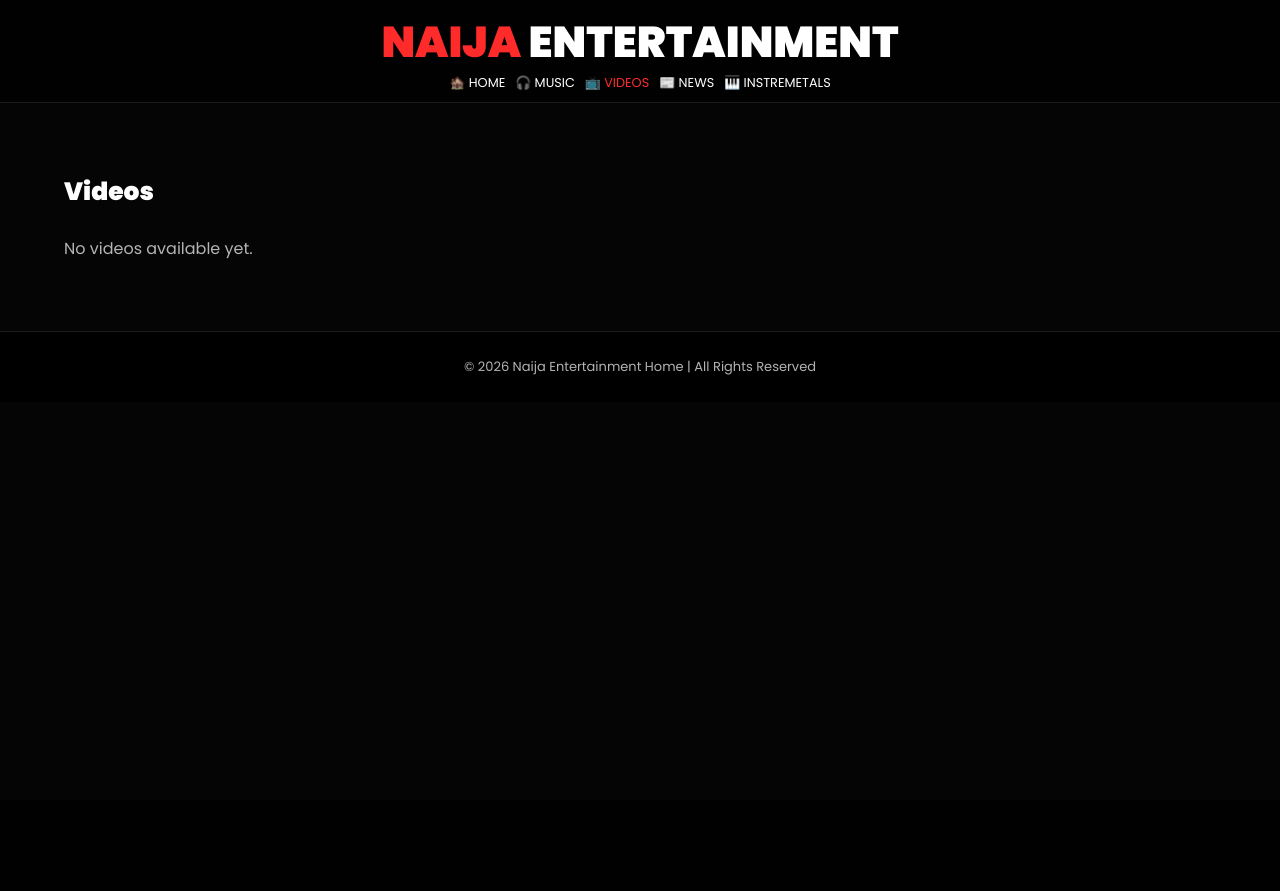
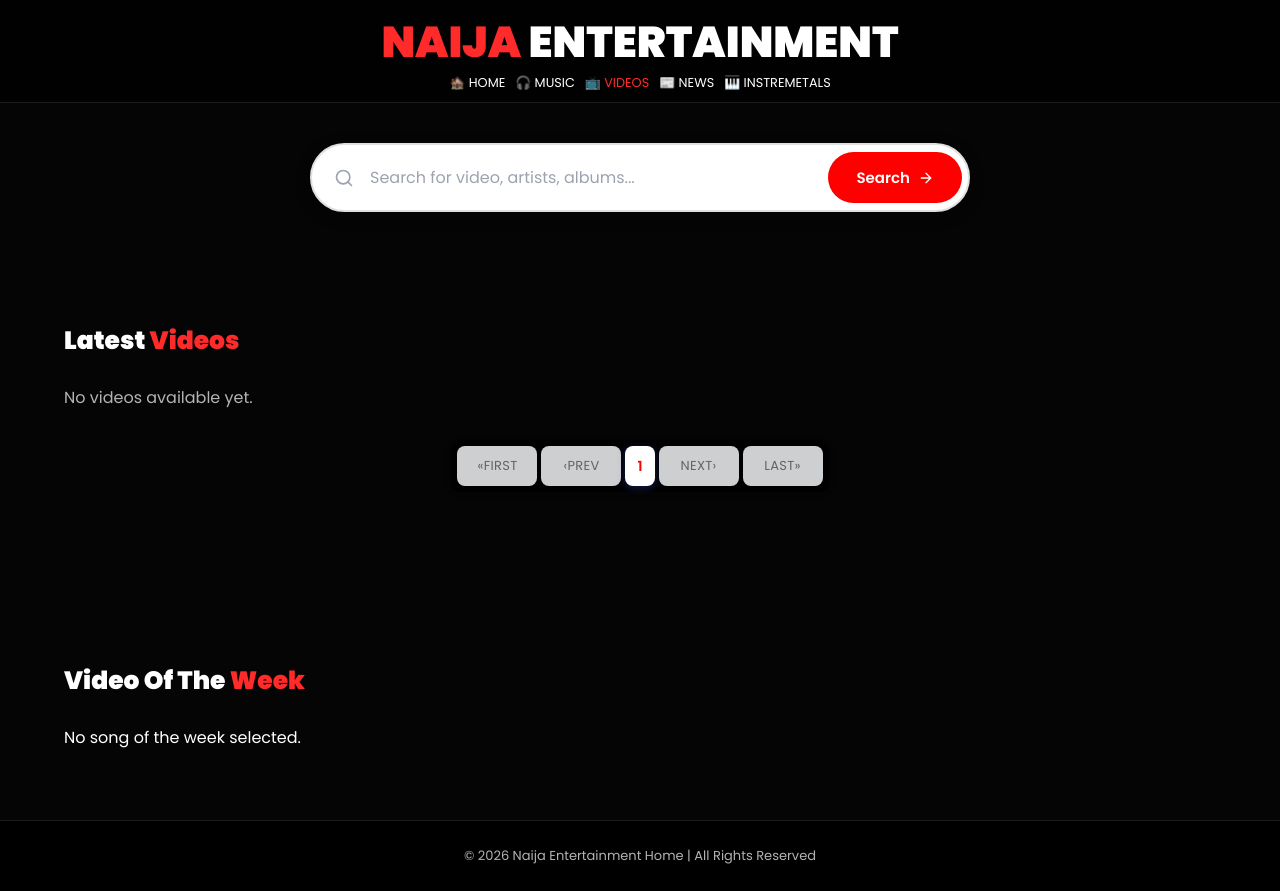
Before and after one commit to SAMUELNNAJI/NAIJA-ENTERTAINMENTS-BLOG, a Django app: page /movies/ in a window 1280 px wide. Before the commit the page ends 375 px from the top, so only its background shows below. Run offline with Django 5.2, Linux system fonts and the light colour scheme; data that the repository does not hold is empty.

```diff
--- a/Blog/templates/blog/music_list.html
+++ b/Blog/templates/blog/music_list.html
@@ -40,7 +40,7 @@
         <a href="{% url 'music_details' music.pk %}" class="card-link">
             <div class="card">
               <!-- Use {{ music }} variables, not static text -->
-              <img src="{{music.cover_image.url|optimized_url}}" alt="{{ music.title }}">
+              <img src="{{music.cover_image.url}}" alt="{{ music.title }}">
               <h3>{{ music.title }}</h3>
               <p>{{ music.artist}}</p>
               <span class="tag">{{ music.genre}}</span>
--- a/Blog/templates/blog/video_detail.html
+++ b/Blog/templates/blog/video_detail.html
@@ -6,14 +6,14 @@
 
 {% block content %}
 <div class="search-container">
-  <form action="{% url 'search_music' %}" method="get" class="search-form">
+  <form action="{% url 'search_video' %}" method="get" class="search-form">
     {% csrf_token %}
     <div class="search-wrapper">
       <svg class="search-icon" xmlns="http://www.w3.org/2000/svg" width="20" height="20" viewBox="0 0 24 24" fill="none" stroke="currentColor" stroke-width="2" stroke-linecap="round" stroke-linejoin="round">
         <circle cx="11" cy="11" r="8"></circle>
         <line x1="21" y1="21" x2="16.65" y2="16.65"></line>
       </svg>
-      <input type="text" name="search" class="search-input" placeholder="Search for music, artists, albums..." autocomplete="off">
+      <input type="text" name="search_video" class="search-input" placeholder="Search for video, artists, albums..." autocomplete="off">
       <button type="submit" class="search-btn">
         <span>Search</span>
         <svg xmlns="http://www.w3.org/2000/svg" width="16" height="16" viewBox="0 0 24 24" fill="none" stroke="currentColor" stroke-width="2" stroke-linecap="round" stroke-linejoin="round">
--- a/Blog/templates/blog/videos.html
+++ b/Blog/templates/blog/videos.html
@@ -1,8 +1,29 @@
 {% extends 'blog/base.html' %}
 {%block content%}
+
+<div class="search-container">
+  <form action="{% url 'search_video' %}" method="get" class="search-form">
+    {% csrf_token %}
+    <div class="search-wrapper">
+      <svg class="search-icon" xmlns="http://www.w3.org/2000/svg" width="20" height="20" viewBox="0 0 24 24" fill="none" stroke="currentColor" stroke-width="2" stroke-linecap="round" stroke-linejoin="round">
+        <circle cx="11" cy="11" r="8"></circle>
+        <line x1="21" y1="21" x2="16.65" y2="16.65"></line>
+      </svg>
+      <input type="text" name="search_video" class="search-input" placeholder="Search for video, artists, albums..." autocomplete="off">
+      <button type="submit" class="search-btn">
+        <span>Search</span>
+        <svg xmlns="http://www.w3.org/2000/svg" width="16" height="16" viewBox="0 0 24 24" fill="none" stroke="currentColor" stroke-width="2" stroke-linecap="round" stroke-linejoin="round">
+          <line x1="5" y1="12" x2="19" y2="12"></line>
+          <polyline points="12 5 19 12 12 19"></polyline>
+        </svg>
+      </button>
+    </div>
+  </form>
+</div>
+
 <section class="section">
   <div class="container">
-    <h2 class="section-title">Videos</h2>
+    <h2 class="section-title">Latest <span>Videos</span></h2>
 
     <div class="grid">
       {% for video in all_videos %}
@@ -37,5 +58,62 @@
       {% endfor %}
     </div>
     </div>
+
+
+    <div class="pagination">
+      <div class="page-buttons">
+        {% if page_obj.has_previous %}
+          <a href="?page=1" class="page-btn edge">« First</a>
+          <a href="?page={{ page_obj.previous_page_number }}" class="page-btn edge">‹ Prev</a>
+        {% else %}
+          <span class="page-btn edge disabled">«First</span>
+          <span class="page-btn edge disabled">‹Prev</span>
+        {% endif %}
+
+        {% for num in page_obj.paginator.page_range %}
+          {% if page_obj.number == num %}
+            <span class="page-btn active">{{ num }}</span>
+          {% elif num == 1 or num == page_obj.paginator.num_pages %}
+            <a href="?page={{ num }}" class="page-btn">{{ num }}</a>
+          {% elif num > page_obj.number|add:'-2' and num < page_obj.number|add:'2' %}
+            <a href="?page={{ num }}" class="page-btn">{{ num }}</a>
+          {% elif num == page_obj.number|add:'-2' or num == page_obj.number|add:'2' %}
+            <span class="page-btn dots">...</span>
+          {% endif %}
+        {% endfor %}
+
+        {% if page_obj.has_next %}
+          <a href="?page={{ page_obj.next_page_number }}" class="page-btn edge">Next ›</a>
+          <a href="?page={{ page_obj.paginator.num_pages }}" class="page-btn edge">Last »</a>
+        {% else %}
+          <span class="page-btn edge disabled">Next›</span>
+          <span class="page-btn edge disabled">Last»</span>
+        {% endif %}
+      </div>
+    </div>
+
 </section>
+
+
+
+<section class="section">
+  <div class="container">
+    <h2 class="section-title">Video Of The <span>Week</span></h2>
+    <div class="grid">
+
+      {% if video_of_the_week %}
+        <a href="{% url 'video_detail' video_of_the_week.pk %}" class="card-link">
+        <div class="card">
+          <img src="{{ video_of_the_week.thumbnail.url|default:'/static/placeholder.jpg' }}" alt="{{ video_of_the_week.title }}" style="height: 400px;" loading="lazy">
+          <h3>{{ video_of_the_week.title }}</h3>
+          <span class="tag">{{ video_of_the_week.genre|default:"Uncategorized" }}</span>
+        </div>
+      </a>
+       {% else %}
+        <p>No song of the week selected.</p>
+      {% endif %}
+    </div>
+  </div>
+</section>
+
 {%endblock%}
--- a/Blog/urls.py
+++ b/Blog/urls.py
@@ -4,6 +4,7 @@ from django.conf import settings
 from django.conf.urls.static import static
 from .views import SearchMusic
 from .views import SearchNews
+from .views import SearchVideo
 
 
 
@@ -21,6 +22,7 @@ urlpatterns = [
     path('download/<int:pk>/', views.download_song, name='download_song'),
     path('search/', SearchMusic.as_view(), name='search_music'),
     path('search_news/', SearchNews.as_view(), name='search_news'),
+    path('search_video/', SearchVideo.as_view(), name='search_video'),
 
 
 ]+ static(settings.MEDIA_URL, document_root=settings.MEDIA_ROOT)
--- a/Blog/views.py
+++ b/Blog/views.py
@@ -40,9 +40,19 @@ def music(request):
 
 def movie(request):
     all_videos = Video.objects.all().order_by('-created_at')
+    video_of_the_week = Video.objects.filter(categories__name='VIDEO OF THE WEEK').order_by('-created_at').first()
 
+    paginator = Paginator(all_videos, 6)
+    page_number = request.GET.get("page")
+    page_obj = paginator.get_page(page_number)
 
-    return render(request, 'blog/videos.html', {'all_videos': all_videos})
+    context = {
+        'all_videos': all_videos,
+        'page_obj': page_obj,
+        'video_of_the_week': video_of_the_week,
+    }
+
+    return render(request, 'blog/videos.html', context)
 
 def news_page(request):
     news = News.objects.all().order_by('-created_at')
@@ -219,3 +229,22 @@ class SearchNews(ListView):
         context = super().get_context_data(**kwargs)
         context['query'] = self.request.GET.get('search_news', '')
         return context
+
+class SearchVideo(ListView):
+    model = Video
+    template_name = 'blog/video_list.html'
+    context_object_name = 'results'
+    paginate_by = 10
+
+    def get_queryset(self):
+        search = self.request.GET.get('search_video', '')
+        if search:
+            return Video.objects.filter(
+                Q(title__icontains=search)
+            ).distinct()
+        return Video.objects.all()
+
+    def get_context_data(self, **kwargs):
+        context = super().get_context_data(**kwargs)
+        context['query'] = self.request.GET.get('search_video', '')
+        return context
```
Also changed, not shown: Blog/templates/blog/video_list.html (added, +59 -0 lines).
